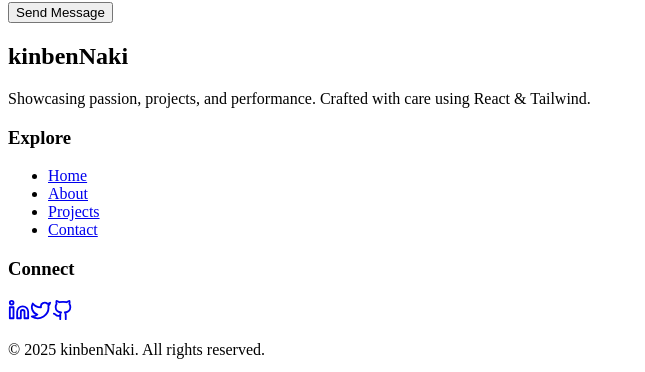
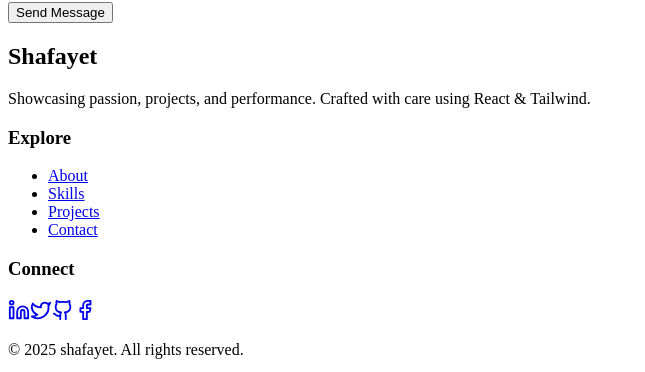
Before and after one commit to HussainShafayet/portfolio, a React (Create React App) app: page / in a window 1280 px wide. Shown: the part 7202-7574 px from the top of the page, without its empty margins (0-645 px from the left). Built offline with nearby package versions, Linux system fonts and the light colour scheme; the HTML template or start-up script is replaced by a standard one.

Commit message:
footer data updated

```diff
--- a/src/components/Footer.js
+++ b/src/components/Footer.js
@@ -1,4 +1,4 @@
-import { Github, Linkedin, Twitter } from "lucide-react";
+import { Facebook, Github, Linkedin, Twitter } from "lucide-react";
 
 const Footer = () => {
   const year = new Date().getFullYear();
@@ -8,7 +8,7 @@ const Footer = () => {
       <div className="max-w-7xl mx-auto px-6 py-16 grid grid-cols-1 sm:grid-cols-2 md:grid-cols-3 gap-12">
         {/* Brand & Description */}
         <div className="space-y-4">
-          <h2 className="text-3xl font-bold text-indigo-700 dark:text-indigo-400">kinbenNaki</h2>
+          <h2 className="text-3xl font-bold text-indigo-700 dark:text-indigo-400">Shafayet</h2>
           <p className="text-sm leading-relaxed">
             Showcasing passion, projects, and performance. Crafted with care using React & Tailwind.
           </p>
@@ -18,7 +18,7 @@ const Footer = () => {
         <div className="space-y-4">
           <h3 className="text-lg font-semibold text-indigo-600 dark:text-indigo-300">Explore</h3>
           <ul className="space-y-2">
-            {["Home", "About", "Projects", "Contact"].map((item) => (
+            {["About", "Skills", "Projects", "Contact"].map((item) => (
               <li key={item}>
                 <a
                   href={`#${item.toLowerCase()}`}
@@ -37,9 +37,10 @@ const Footer = () => {
             <h3 className="text-lg font-semibold text-indigo-600 dark:text-indigo-300">Connect</h3>
             <div className="flex gap-4">
               {[
-                { href: "https://linkedin.com/in/yourprofile", icon: Linkedin },
-                { href: "https://twitter.com/yourprofile", icon: Twitter },
-                { href: "https://github.com/yourprofile", icon: Github },
+                { href: "https://www.linkedin.com/in/hussainshafayet/", icon: Linkedin },
+                { href: "https://x.com/imShafayet09", icon: Twitter },
+                { href: "https://github.com/HussainShafayet", icon: Github },
+                { href: "https://www.facebook.com/Shafayet91/", icon: Facebook },
               ].map(({ href, icon: Icon }, i) => (
                 <a
                   key={i}
@@ -55,7 +56,7 @@ const Footer = () => {
           </div>
 
           <p className="text-xs text-gray-500 dark:text-gray-400 mt-6 sm:mt-0">
-            © {year} kinbenNaki. All rights reserved.
+            © {year} shafayet. All rights reserved.
           </p>
         </div>
       </div>
```
